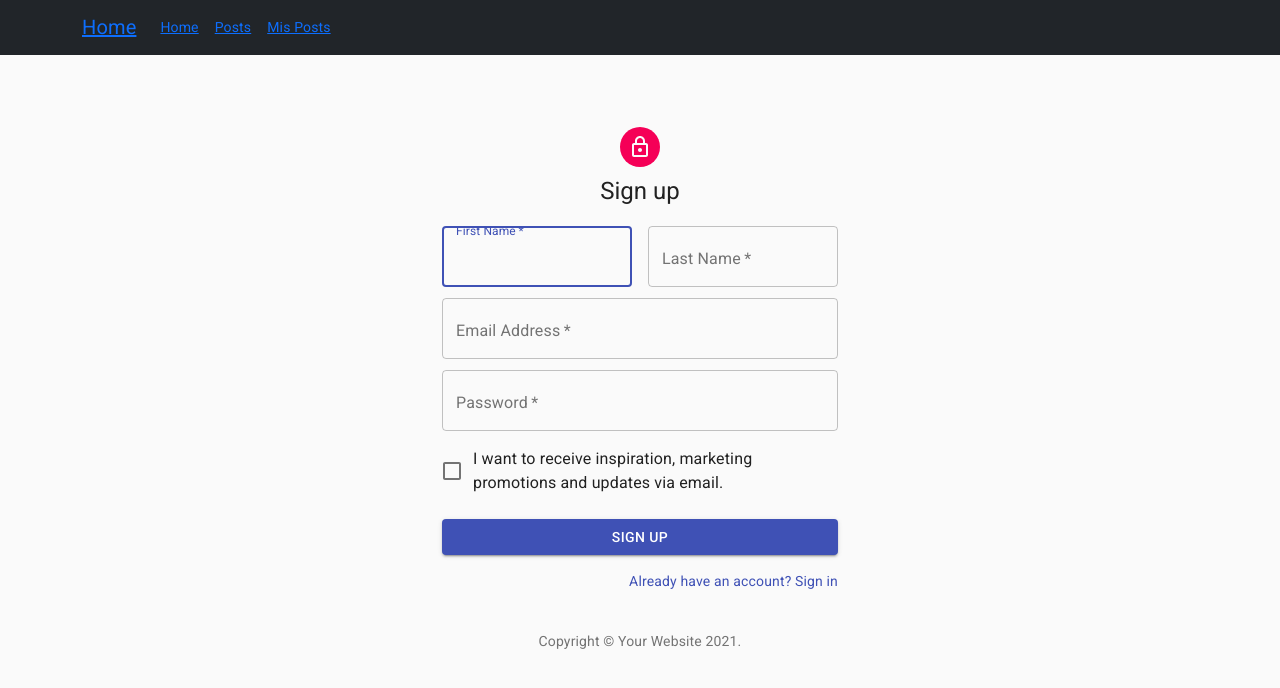
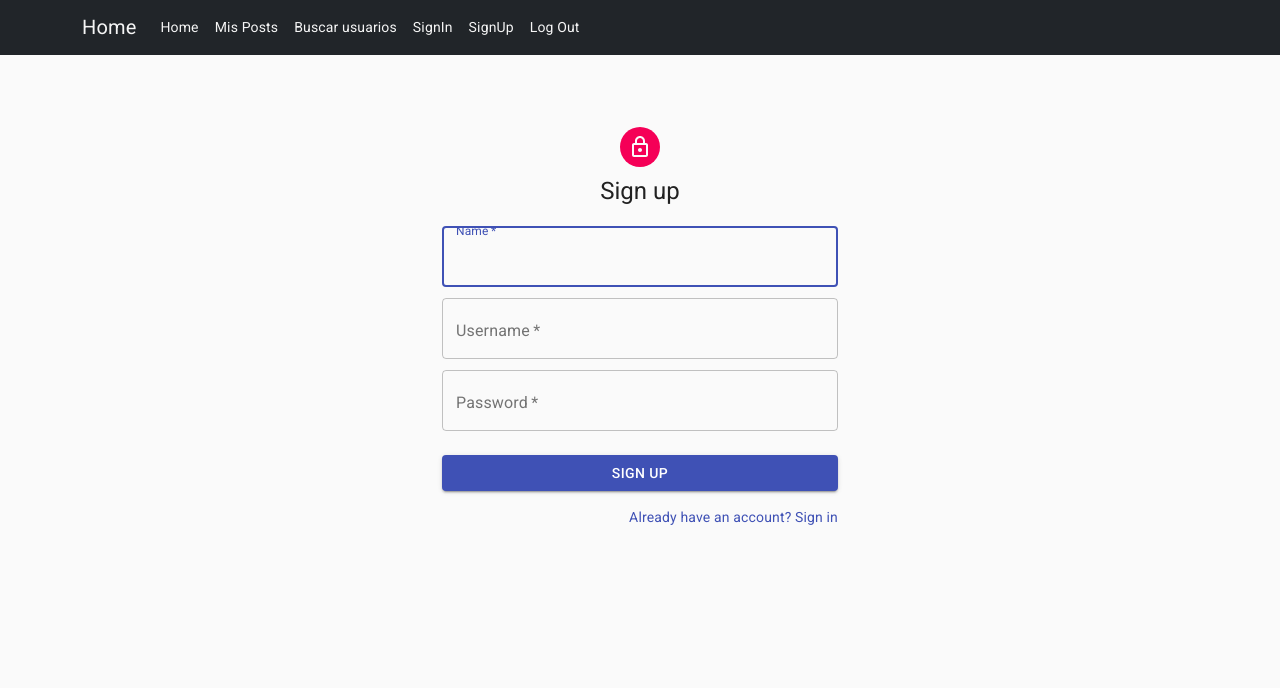
Before and after one commit to luanaselena/kafka-view, a React (Create React App) app in the folder cliente-kafka/: page /signup in a window 1280 px wide. Shown: the top 688 px of the page. Built offline with nearby package versions, Linux system fonts and the light colour scheme.

Commit message:
logica de login, inicio busqueda de usuarios

```diff
--- a/cliente-kafka/src/App.js
+++ b/cliente-kafka/src/App.js
@@ -1,9 +1,6 @@
 import React from "react";
-import { BrowserRouter as Router, Switch, Route, Link } from "react-router-dom";
+import { BrowserRouter as Router, Switch, Route} from "react-router-dom";
 import SignIn from "./components/ui/SignIn";
-import Navbar from "react-bootstrap/Navbar";
-import Container from "react-bootstrap/Container";
-import Nav from "react-bootstrap/Nav";
 import SignUp from "./components/ui/SignUp";
 import BusquedaUsuarios from "./components/ui/BusquedaUsuarios";
 import PostsPropios from "./components/ui/PostsPropios";
--- a/cliente-kafka/src/components/ui/ListaPosts.js
+++ b/cliente-kafka/src/components/ui/ListaPosts.js
@@ -1,9 +1,16 @@
 import React from "react";
 import Grid from "@material-ui/core/Grid";
 import PostCard from "./PostCard";
+import { useHistory } from "react-router-dom";
 
 const ListaPosts = (props) => {
 	const { posts } = props;
+  let history = useHistory();
+
+  //Si el usuario no esta logueado no puede entrar a la pagina
+  if (localStorage.getItem("usuario") === null){
+    //history.push("/signin");
+  }
 
 	return (
 		<Grid
--- a/cliente-kafka/src/components/ui/Navegacion.js
+++ b/cliente-kafka/src/components/ui/Navegacion.js
@@ -1,25 +1,44 @@
 import React from "react";
-import { BrowserRouter as Router, Switch, Route, Link } from "react-router-dom";
+import { Link, useHistory } from "react-router-dom";
 import Navbar from "react-bootstrap/Navbar";
 import Container from "react-bootstrap/Container";
 import Nav from "react-bootstrap/Nav";
+import "./nav.css";
 
 const Navegacion = () => {
+  let history = useHistory();
+
+	const handleLogOut = e => {
+		e.preventDefault();
+
+		localStorage.setItem("usuario", null);
+		history.push("/signin");
+	}
+
 	return (
 			<Navbar bg="dark" variant="dark" className="mb-2">
 				<Container>
 					<Navbar.Brand>
-						<Link to="/">Home</Link>
+						<Link to="/posts" className="link">Home</Link>
 					</Navbar.Brand>
 					<Nav className="me-auto">
 						<Nav.Link>
-							<Link to="/">Home</Link>
-						</Nav.Link>
-            <Nav.Link>
-							<Link to="/posts">Posts</Link>
+							<Link to="/posts" className="link">Home</Link>
 						</Nav.Link>
 						<Nav.Link>
-							<Link to="/misposts">Mis Posts</Link>
+							<Link to="/misposts" className="link">Mis Posts</Link>
+						</Nav.Link>
+						<Nav.Link>
+							<Link to="/busquedausuarios" className="link">Buscar usuarios</Link>
+						</Nav.Link>
+						<Nav.Link>
+							<Link to="/signin" className="link">SignIn</Link>
+						</Nav.Link>
+						<Nav.Link>
+							<Link to="/signup" className="link">SignUp</Link>
+						</Nav.Link>
+						<Nav.Link>
+							<Link className="link" onClick={e => handleLogOut(e)}>Log Out</Link>
 						</Nav.Link>
 					</Nav>
 				</Container>
--- a/cliente-kafka/src/components/ui/PostCard.js
+++ b/cliente-kafka/src/components/ui/PostCard.js
@@ -23,14 +23,12 @@ const PostCard = (props) => {
 	return (
 		<Card className={classes.root}>
 			<CardContent>
-				<CardActionArea>
 					<Typography gutterBottom variant="h5" component="h2">
 						{titulo}
 					</Typography>
           <Typography variant="subtitle1" gutterBottom>
 						Por: {usuario}
 					</Typography>
-				</CardActionArea>
 				<Typography variant="body2" color="textSecondary" component="p">
 					{contenido}
 				</Typography>
--- a/cliente-kafka/src/components/ui/PostsPropios.js
+++ b/cliente-kafka/src/components/ui/PostsPropios.js
@@ -1,7 +1,6 @@
 import React from "react";
 import Container from "@material-ui/core/Container";
 import { makeStyles } from "@material-ui/core/styles";
-import Paper from "@material-ui/core/Paper";
 import Grid from "@material-ui/core/Grid";
 import ListaPosts from "./ListaPosts";
 
--- a/cliente-kafka/src/components/ui/SignIn.js
+++ b/cliente-kafka/src/components/ui/SignIn.js
@@ -1,30 +1,15 @@
-import React from 'react';
+import React, {useState} from 'react';
 import Avatar from '@material-ui/core/Avatar';
 import Button from '@material-ui/core/Button';
 import CssBaseline from '@material-ui/core/CssBaseline';
 import TextField from '@material-ui/core/TextField';
-import FormControlLabel from '@material-ui/core/FormControlLabel';
-import Checkbox from '@material-ui/core/Checkbox';
 import Link from '@material-ui/core/Link';
 import Grid from '@material-ui/core/Grid';
-import Box from '@material-ui/core/Box';
 import LockOutlinedIcon from '@material-ui/icons/LockOutlined';
 import Typography from '@material-ui/core/Typography';
 import { makeStyles } from '@material-ui/core/styles';
 import Container from '@material-ui/core/Container';
-
-function Copyright() {
-  return (
-    <Typography variant="body2" color="textSecondary" align="center">
-      {'Copyright © '}
-      <Link color="inherit" href="https://material-ui.com/">
-        Your Website
-      </Link>{' '}
-      {new Date().getFullYear()}
-      {'.'}
-    </Typography>
-  );
-}
+import { useHistory } from "react-router-dom";
 
 const useStyles = makeStyles((theme) => ({
   paper: {
@@ -48,6 +33,24 @@ const useStyles = makeStyles((theme) => ({
 
 export default function SignIn() {
   const classes = useStyles();
+  let history = useHistory();
+
+  const [username, setusername] = useState("");
+  const [password, setpassword] = useState("");
+
+  const handleSubmit = e => {
+    e.preventDefault();
+
+    //Consulta con el servidor si los datos son correctos
+
+    //Si no son correctos tira mensaje por la consola
+
+    //Si son correctos ingresa
+
+    localStorage.setItem("usuario", username);
+
+    history.push("/posts");
+  }
 
   return (
     <Container component="main" maxWidth="xs">
@@ -65,11 +68,12 @@ export default function SignIn() {
             margin="normal"
             required
             fullWidth
-            id="email"
-            label="Email Address"
-            name="email"
-            autoComplete="email"
+            id="username"
+            label="Username"
+            name="username"
             autoFocus
+            value={username}
+            onChange={e => setusername(e.target.value)}
           />
           <TextField
             variant="outlined"
@@ -80,11 +84,8 @@ export default function SignIn() {
             label="Password"
             type="password"
             id="password"
-            autoComplete="current-password"
-          />
-          <FormControlLabel
-            control={<Checkbox value="remember" color="primary" />}
-            label="Remember me"
+            value={password}
+            onChange={e => setpassword(e.target.value)}
           />
           <Button
             type="submit"
@@ -92,26 +93,19 @@ export default function SignIn() {
             variant="contained"
             color="primary"
             className={classes.submit}
+            onClick={e => handleSubmit(e)}
           >
             Sign In
           </Button>
           <Grid container>
-            <Grid item xs>
-              <Link href="#" variant="body2">
-                Forgot password?
-              </Link>
-            </Grid>
             <Grid item>
-              <Link href="#" variant="body2">
+              <Link href="/signup" variant="body2">
                 {"Don't have an account? Sign Up"}
               </Link>
             </Grid>
           </Grid>
         </form>
       </div>
-      <Box mt={8}>
-        <Copyright />
-      </Box>
     </Container>
   );
 }
--- a/cliente-kafka/src/components/ui/SignUp.js
+++ b/cliente-kafka/src/components/ui/SignUp.js
@@ -1,30 +1,15 @@
-import React from 'react';
+import React, {useState} from 'react';
 import Avatar from '@material-ui/core/Avatar';
 import Button from '@material-ui/core/Button';
 import CssBaseline from '@material-ui/core/CssBaseline';
 import TextField from '@material-ui/core/TextField';
-import FormControlLabel from '@material-ui/core/FormControlLabel';
-import Checkbox from '@material-ui/core/Checkbox';
 import Link from '@material-ui/core/Link';
 import Grid from '@material-ui/core/Grid';
-import Box from '@material-ui/core/Box';
 import LockOutlinedIcon from '@material-ui/icons/LockOutlined';
 import Typography from '@material-ui/core/Typography';
 import { makeStyles } from '@material-ui/core/styles';
 import Container from '@material-ui/core/Container';
-
-function Copyright() {
-  return (
-    <Typography variant="body2" color="textSecondary" align="center">
-      {'Copyright © '}
-      <Link color="inherit" href="https://material-ui.com/">
-        Your Website
-      </Link>{' '}
-      {new Date().getFullYear()}
-      {'.'}
-    </Typography>
-  );
-}
+import { useHistory } from "react-router-dom";
 
 const useStyles = makeStyles((theme) => ({
   paper: {
@@ -48,6 +33,25 @@ const useStyles = makeStyles((theme) => ({
 
 export default function SignUp() {
   const classes = useStyles();
+  let history = useHistory();
+
+  const [name, setname] = useState("");
+  const [username, setusername] = useState("");
+  const [password, setpassword] = useState("");
+
+  const handleSubmit = e => {
+    e.preventDefault();
+
+    //Postear usuario en la bd (y validar que no exista un usuario con el mismo username)
+
+    //Si existe tirar error por consola
+
+    //Si no existe guardar en localStorage y entrar
+
+    localStorage.setItem("usuario", username);
+
+    history.push("/posts");
+  }
 
   return (
     <Container component="main" maxWidth="xs">
@@ -61,27 +65,17 @@ export default function SignUp() {
         </Typography>
         <form className={classes.form} noValidate>
           <Grid container spacing={2}>
-            <Grid item xs={12} sm={6}>
+            <Grid item xs={12}>
               <TextField
-                autoComplete="fname"
-                name="firstName"
+                name="name"
                 variant="outlined"
                 required
                 fullWidth
-                id="firstName"
-                label="First Name"
+                id="name"
+                label="Name"
                 autoFocus
-              />
-            </Grid>
-            <Grid item xs={12} sm={6}>
-              <TextField
-                variant="outlined"
-                required
-                fullWidth
-                id="lastName"
-                label="Last Name"
-                name="lastName"
-                autoComplete="lname"
+                value={name}
+                onChange={e => setname(e.target.value)}
               />
             </Grid>
             <Grid item xs={12}>
@@ -89,10 +83,11 @@ export default function SignUp() {
                 variant="outlined"
                 required
                 fullWidth
-                id="email"
-                label="Email Address"
-                name="email"
-                autoComplete="email"
+                id="username"
+                label="Username"
+                name="username"
+                value={username}
+                onChange={e => setusername(e.target.value)}
               />
             </Grid>
             <Grid item xs={12}>
@@ -104,13 +99,8 @@ export default function SignUp() {
                 label="Password"
                 type="password"
                 id="password"
-                autoComplete="current-password"
-              />
-            </Grid>
-            <Grid item xs={12}>
-              <FormControlLabel
-                control={<Checkbox value="allowExtraEmails" color="primary" />}
-                label="I want to receive inspiration, marketing promotions and updates via email."
+                value={password}
+                onChange={e => setpassword(e.target.value)}
               />
             </Grid>
           </Grid>
@@ -120,21 +110,19 @@ export default function SignUp() {
             variant="contained"
             color="primary"
             className={classes.submit}
+            onClick={e => handleSubmit(e)}
           >
             Sign Up
           </Button>
           <Grid container justifyContent="flex-end">
             <Grid item>
-              <Link href="#" variant="body2">
+              <Link href="/signin" variant="body2">
                 Already have an account? Sign in
               </Link>
             </Grid>
           </Grid>
         </form>
       </div>
-      <Box mt={5}>
-        <Copyright />
-      </Box>
     </Container>
   );
 }
--- /dev/null
+++ b/cliente-kafka/src/components/ui/nav.css
@@ -0,0 +1,4 @@
+.link{
+  text-decoration: none;
+  color: whitesmoke
+}
```
Also changed, not shown: cliente-kafka/src/components/ui/BusquedaUsuarios.js (+62 -0 lines), cliente-kafka/src/components/ui/UsuarioCard.js (added, +43 -0 lines).
